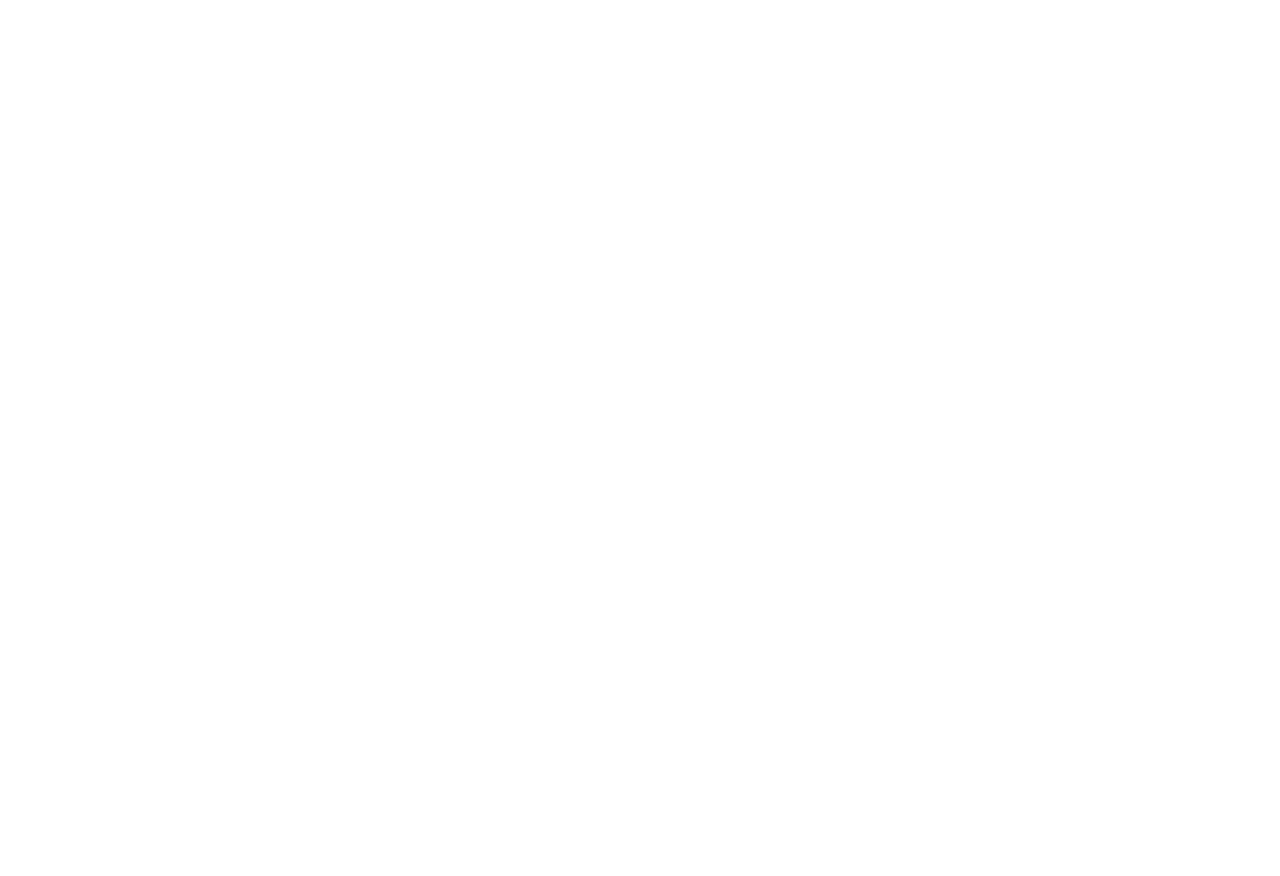
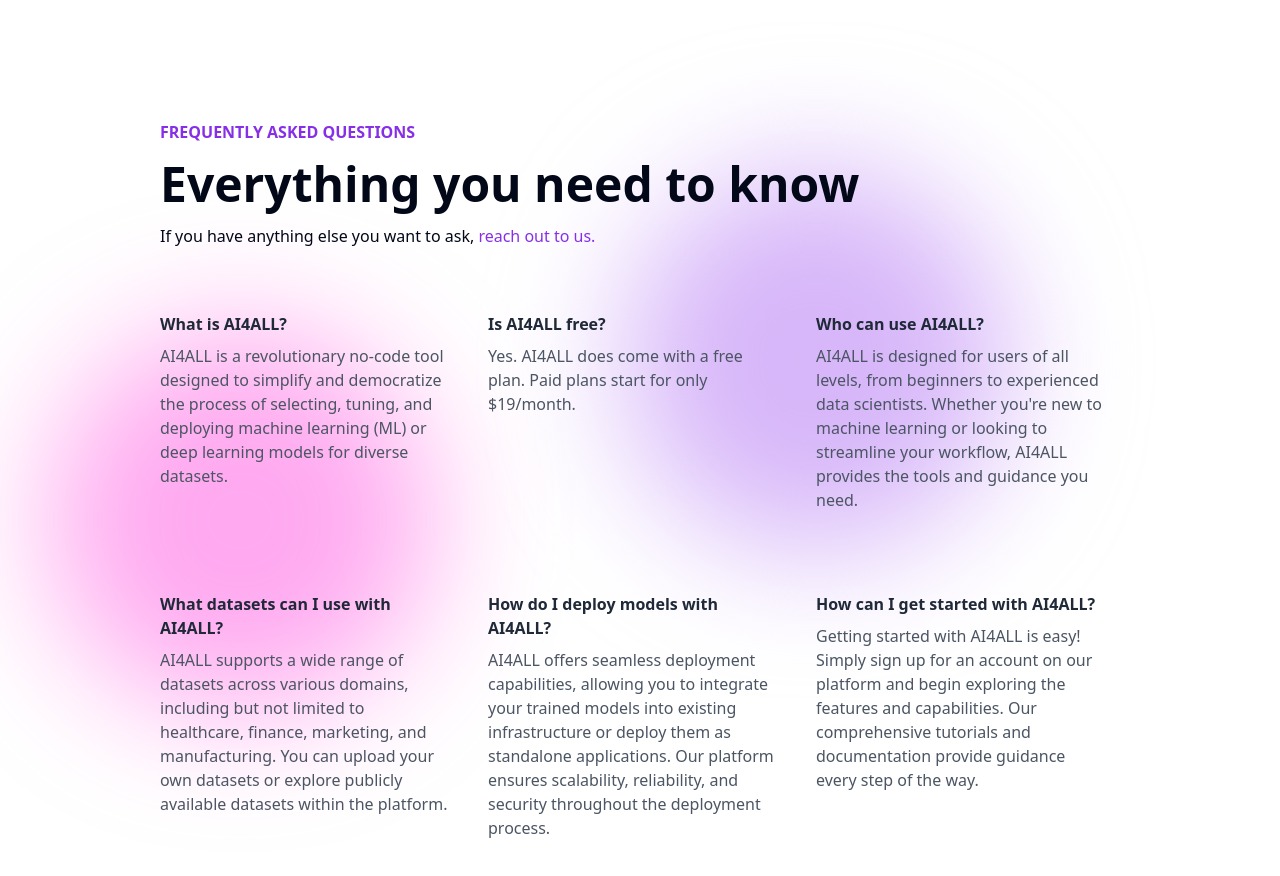
Before and after one commit to R1shabh-Gupta/AI4ALL, a React (Vite) app: page / in a window 1280 px wide. Shown: the part 2860-3736 px from the top of the page. Before the commit the page ends 2700 px from the top, so only its background shows below. Built offline with nearby package versions, Linux system fonts and the light colour scheme; a web font is replaced by a local one.

Commit message:
UI: Added FAQs Section

```diff
--- a/src/App.tsx
+++ b/src/App.tsx
@@ -1,4 +1,6 @@
 import "./App.css";
+import FAQsSection from "./components/FAQsSection";
+import FeaturesSection from "./components/FeaturesSection";
 import HeroSection from "./components/HeroSection";
 import Navbar from "./components/Navbar";
 import OverviewSection from "./components/OverviewSection";
@@ -11,6 +13,8 @@
       <HeroSection />
       <OverviewSection />
       <VersionSection />
+      <FeaturesSection />
+      <FAQsSection />
     </div>
   );
 }
--- /dev/null
+++ b/src/components/FAQsSection.tsx
@@ -0,0 +1,74 @@
+interface CardProps {
+  title: string;
+  content: string;
+}
+
+const Card = ({ title, content }: CardProps) => {
+  return (
+    <div className="flex flex-col w-[30%] gap-2">
+      <h3 className="font-semibold text-gray-800">{title}</h3>
+      <p className="text-gray-600">{content}</p>
+    </div>
+  );
+};
+
+const FAQsSection = () => {
+  return (
+    <div className="py-24 -mt-1 ">
+      <div className="relative flex flex-col justify-between w-3/4 gap-16 mx-auto">
+        {/* sub-section */}
+        <div className="flex flex-col gap-4">
+          <h1 className="text-[#862FE7] uppercase font-semibold text-md">
+            Frequently asked questions
+          </h1>
+          <h2 className="text-5xl font-semibold">
+            Everything you need to know
+          </h2>
+          <p>
+            If you have anything else you want to ask,{" "}
+            <span className="text-[#862FE7]">reach out to us.</span>
+          </p>
+        </div>
+
+        {/* sub-section */}
+        <div className="flex flex-wrap gap-x-10 gap-y-20">
+          <Card
+            title="What is AI4ALL?"
+            content="AI4ALL is a revolutionary no-code tool designed to simplify and democratize the process of selecting, tuning, and deploying machine learning (ML) or deep learning models for diverse datasets."
+          />
+
+          <Card
+            title="Is AI4ALL free?"
+            content="Yes. AI4ALL does come with a free plan. Paid plans start for only $19/month."
+          />
+
+          <Card
+            title="Who can use AI4ALL?"
+            content="AI4ALL is designed for users of all levels, from beginners to experienced data scientists. Whether you're new to machine learning or looking to streamline your workflow, AI4ALL provides the tools and guidance you need."
+          />
+
+          <Card
+            title="What datasets can I use with AI4ALL?"
+            content="AI4ALL supports a wide range of datasets across various domains, including but not limited to healthcare, finance, marketing, and manufacturing. You can upload your own datasets or explore publicly available datasets within the platform."
+          />
+
+          <Card
+            title="How do I deploy models with AI4ALL?"
+            content="AI4ALL offers seamless deployment capabilities, allowing you to integrate your trained models into existing infrastructure or deploy them as standalone applications. Our platform ensures scalability, reliability, and security throughout the deployment process."
+          />
+
+          <Card
+            title="How can I get started with AI4ALL?"
+            content="Getting started with AI4ALL is easy! Simply sign up for an account on our platform and begin exploring the features and capabilities. Our comprehensive tutorials and documentation provide guidance every step of the way."
+          />
+        </div>
+
+        <div className="h-96 w-96 rounded-full blur-3xl bg-[#ff5fe489] absolute -z-10 top-52 -left-28" />
+
+        <div className="h-96 w-96 rounded-full blur-3xl bg-[#d7b6f9] absolute -z-10 top-12 right-28" />
+      </div>
+    </div>
+  );
+};
+
+export default FAQsSection;
--- /dev/null
+++ b/src/components/FeaturesSection.tsx
@@ -0,0 +1,9 @@
+const FeaturesSection = () => {
+  return (
+    <div className="py-24 -mt-1 ">
+      <div className="flex justify-between w-3/4 mx-auto"></div>
+    </div>
+  );
+};
+
+export default FeaturesSection;
```
